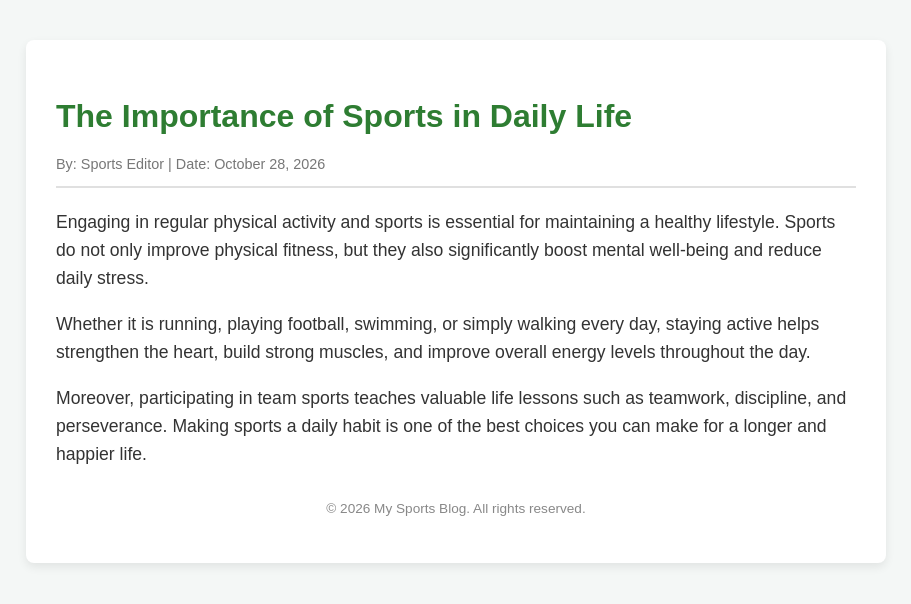
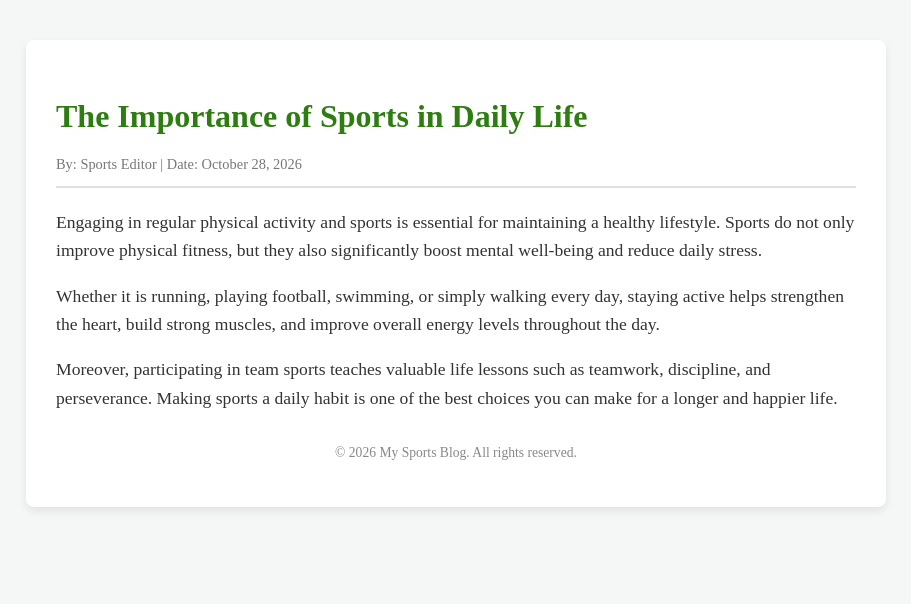
Before and after one commit to ouzianayoub6-commits/TP8_git, a plain HTML site: page index.html in a window 1280 px wide. Shown: the whole page, without its empty margins (184-1095 px from the left). Drawn offline with Linux system fonts and the light colour scheme.

Commit message:
Modification du texte

```diff
--- a/index.html
+++ b/index.html
@@ -6,7 +6,7 @@
     <title>Sports & Healthy Living</title>
     <style>
         body {
-            font-family: Arial, sans-serif;
+            font-family: Aria;
             background-color: #f4f7f6;
             color: #333;
             margin: 0;
@@ -24,9 +24,9 @@
         }
 
         header h1 {
-            color: #2e7d32;
+            color: #2e7d10;
             margin-bottom: 10px;
-            font-size: 2px;
+            font-size: 4px;
         }
 
         header h1 {
```
